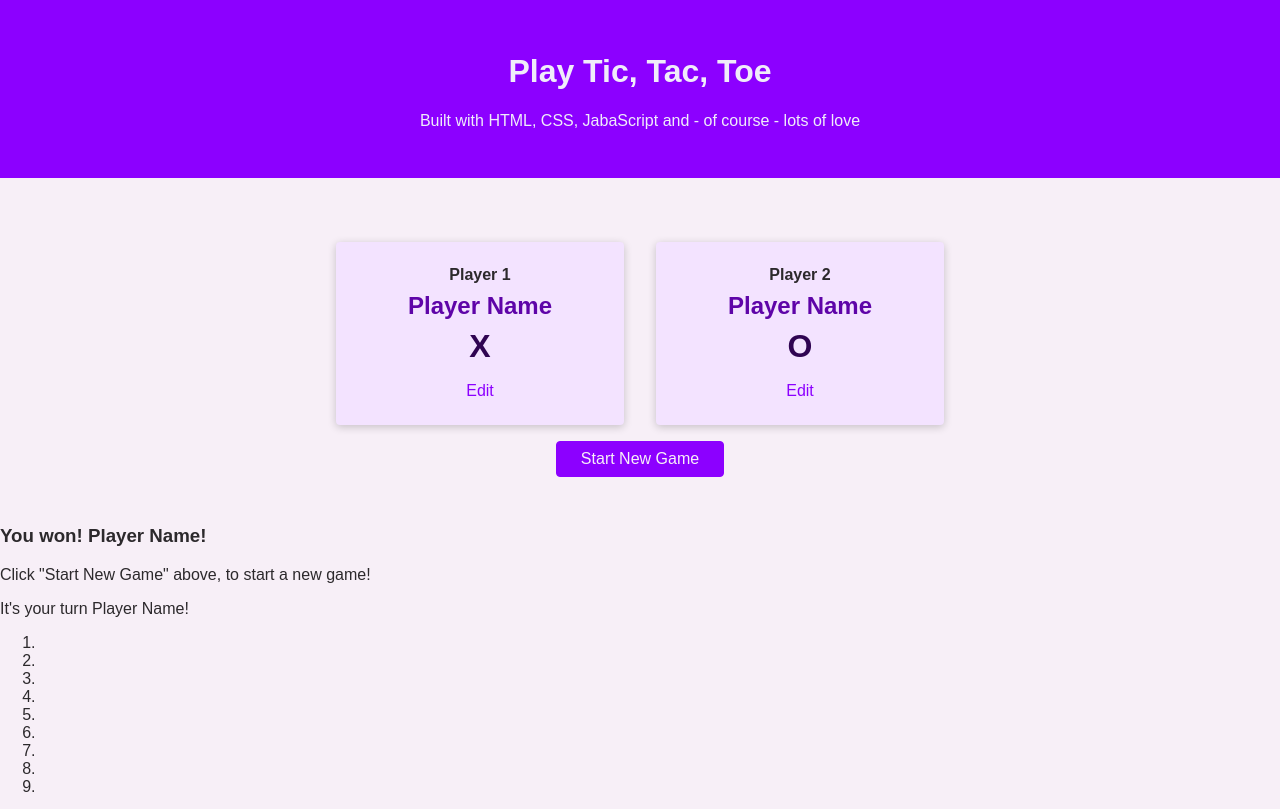
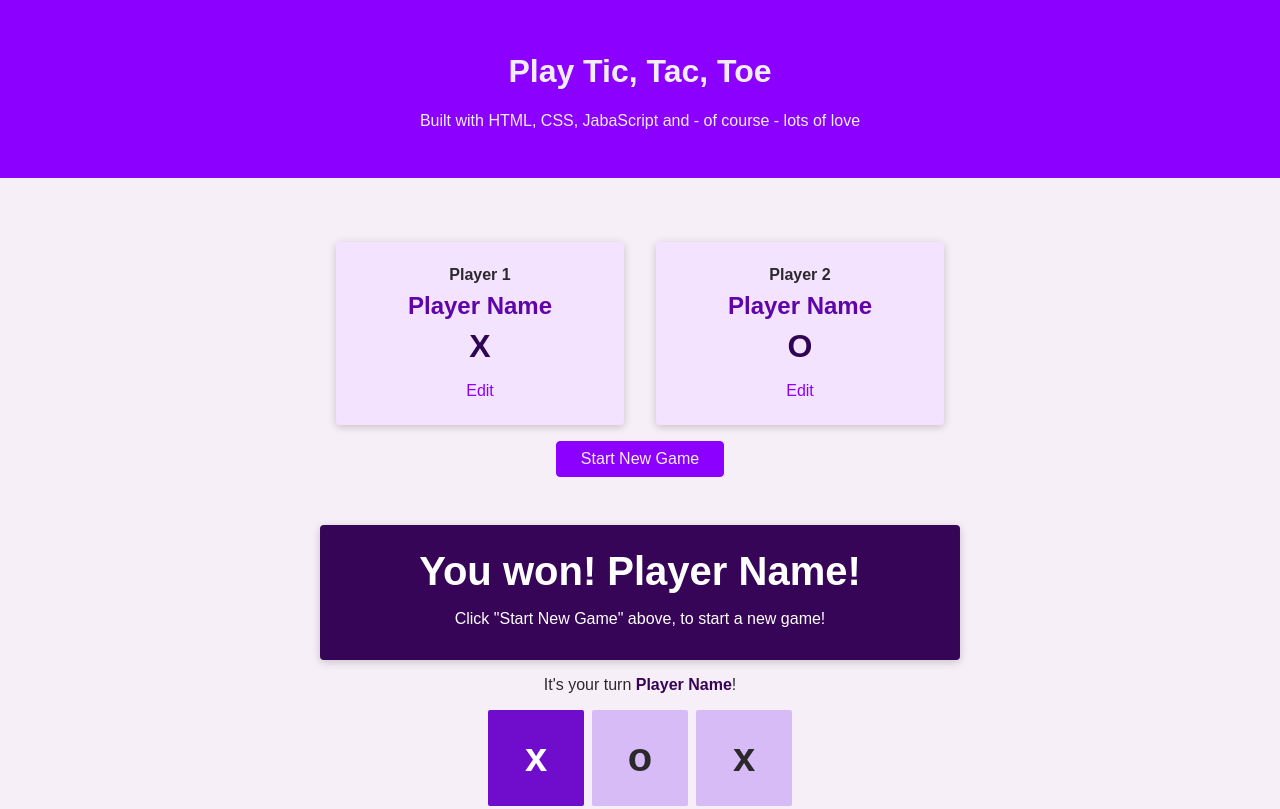
Before and after one commit to DmitriyBelov98/tic-tac-toe-game, a plain HTML site: page index.html in a window 1280 px wide. Shown: the top 809 px of the page. Drawn offline with Linux system fonts and the light colour scheme.

Commit message:
styling game section

```diff
--- a/index.html
+++ b/index.html
@@ -15,6 +15,7 @@
     <link rel="stylesheet" href="styles/styles.css" />
     <link rel="stylesheet" href="styles/overlays.css">
     <link rel="stylesheet" href="styles/configuration.css">
+    <link rel="stylesheet" href="styles/game.css">
   </head>
   <body>
       <div id="backdrop"></div>
@@ -61,16 +62,16 @@
       </section>
 
       <section id="active-game">
-        <article>
-          <h3>You won! <span id="winner-name">Player Name</span>!</h3>
+        <article id="game-over">
+          <h2>You won! <span id="winner-name">Player Name</span>!</h3>
           <p>Click "Start New Game" above, to start a new game!</p>
         </article>
 
         <p>It's your turn <span id="active-player-name">Player Name</span>!</p>
-        <ol>
-          <li></li>
-          <li></li>
-          <li></li>
+        <ol id="game-board">
+          <li class="disabled">x</li>
+          <li>o</li>
+          <li>x</li>
 
           <li></li>
           <li></li>
--- /dev/null
+++ b/styles/game.css
@@ -0,0 +1,55 @@
+#active-game {
+  text-align: center;
+  margin: 2rem 0 5rem 0;
+  /* display: none; */
+}
+#game-over {
+  width: 90%;
+  max-width: 40rem;
+  margin: auto;
+  padding: 1rem 2rem;
+  background-color: rgb(55, 5, 87);
+  box-shadow: 0 2px 8px rgba(0, 0, 0, 0.2);
+  border-radius: 4px;
+  color: #fff;
+  /* display: none; */
+}
+#game-over h2 {
+    font-size: 2.5rem;
+    margin: 0.5rem 0;
+}
+
+#active-player-name {
+    font-weight: bold;
+    color: rgb(55, 5, 87);
+}
+
+#game-board {
+    list-style: none;
+    margin: 1rem 0;
+    padding: 0;
+    display: grid;
+    grid-template-columns: repeat(3, 6rem);
+    grid-template-rows: repeat(3, 6rem);
+    justify-content: center;
+    gap: 0.5rem;
+
+}
+#game-board li {
+    background-color: rgb(215, 187, 247);
+    border-radius: 2px;
+    cursor: pointer;
+    display: flex;
+    justify-content: center;
+    align-items: center;
+    font-size: 2.5rem;
+    font-weight: bold;
+}
+#game-board li:hover {
+    background-color: rgb(112, 12, 204);
+}
+#game-board li.disabled {
+    background-color: rgb(112, 12, 204);
+    cursor: default;
+    color:#fff;
+}
```
